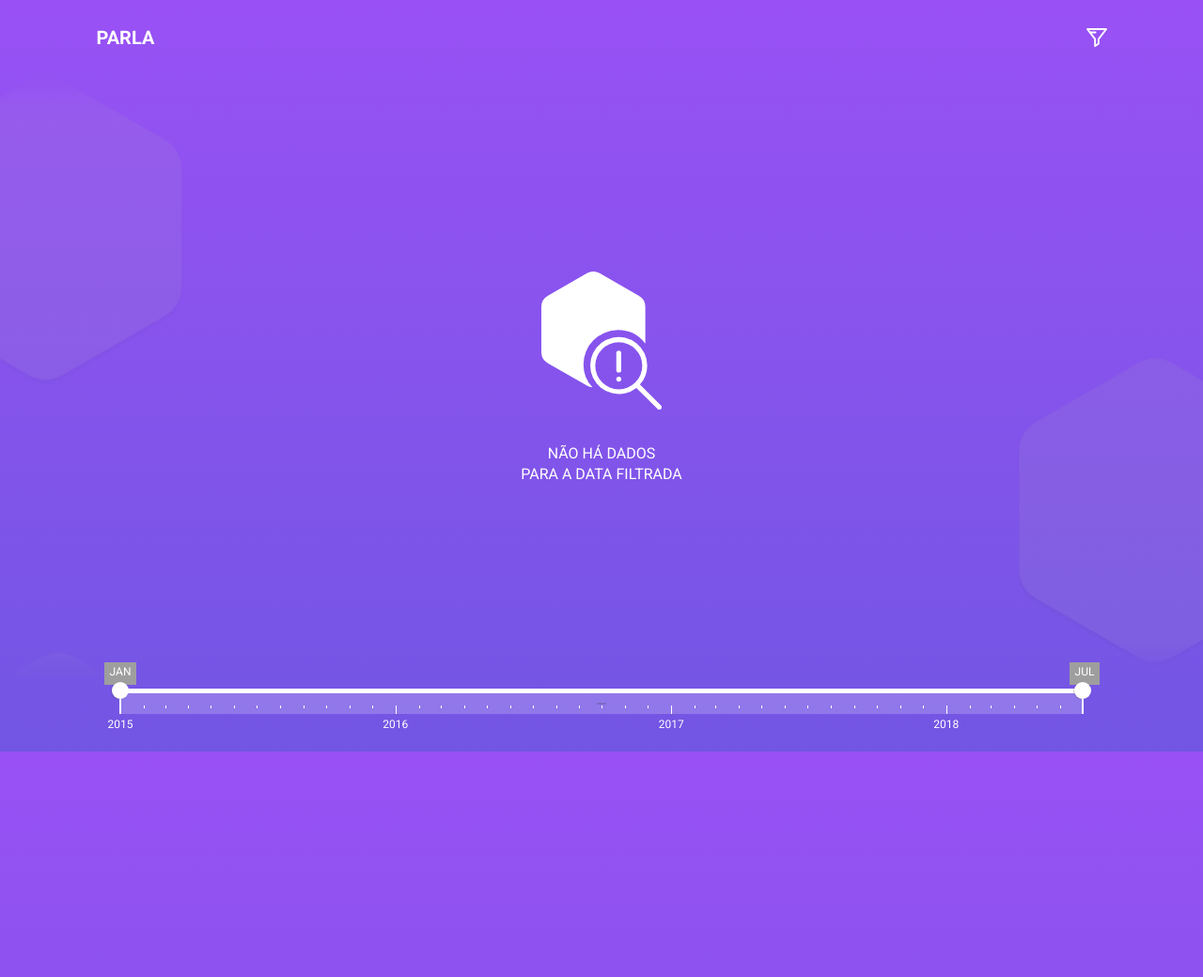
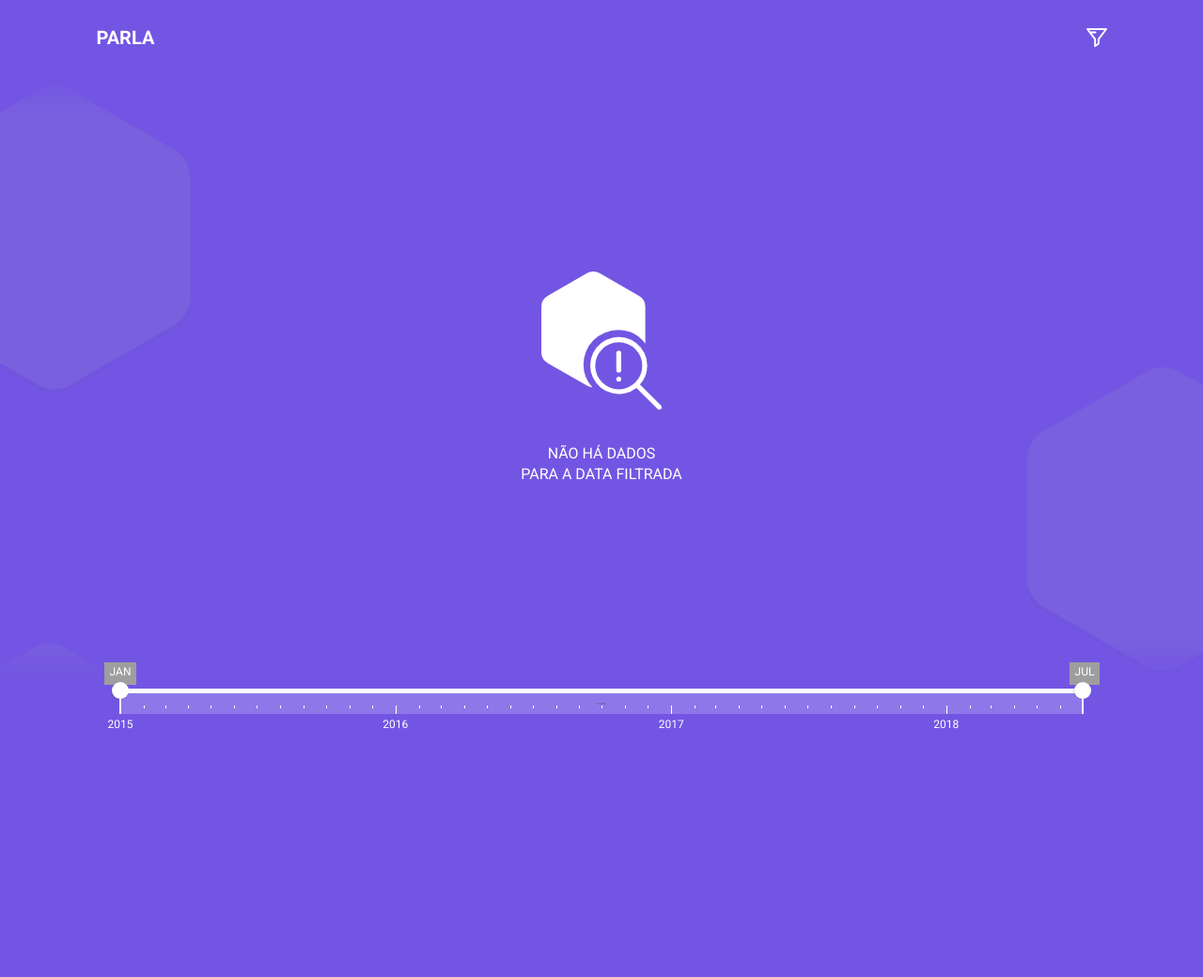
Before and after one commit to labhackercd/parla-old, a Django app: page / in a window 1280 px wide; the page is wider, and only the part inside the window is pictured. Shown: the top 1040 px of that part at 94% size. After the commit the page ends 776 px from the top of that part, so only its background shows below. Run offline with Django 3.2, Linux system fonts and the light colour scheme; data that the repository does not hold is empty; style sheets or scripts are compiled from the project's sources; some libraries are stand-ins or nearby versions; grey boxes are pictures that could not be loaded.

Commit message:
Remove background gradient to improve performance

```diff
--- a/src/static/scss/base/_unclassed.scss
+++ b/src/static/scss/base/_unclassed.scss
@@ -18,7 +18,7 @@ body {
   height: 100%;
   max-height: 100%;
 
-  background: linear-gradient(180deg, $color-purple 0%, $color-purple-dark 100%);
+  background-color: $color-purple-dark;
 
   ovewrflow: hidden;
 
@@ -27,7 +27,7 @@ body {
   }
 
   &.-invertedbg .page-content.-active svg path {
-    fill: $color-purple;
+    fill: $color-purple-dark
   }
 
   &.-invertedbg .text-box .text {
--- a/src/static/scss/components/_ball-animation.scss
+++ b/src/static/scss/components/_ball-animation.scss
@@ -19,7 +19,7 @@
   }
 
   &.-invertedbg {
-    background-color: $color-purple;
+    background-color: $color-purple-dark;
   }
 
   &.-reverse {
```
